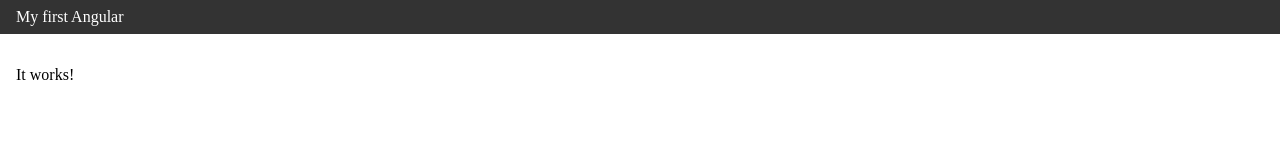
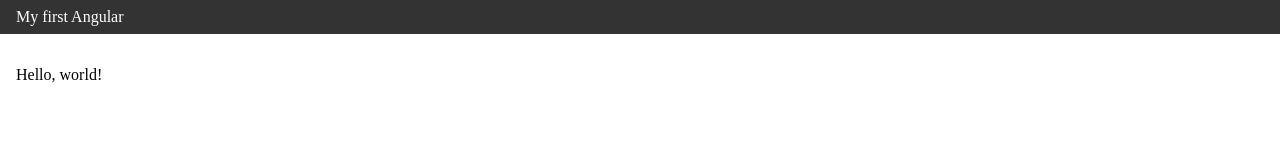
Before and after one commit to saadtresayyed10/learning-angular, an Angular app: page / in a window 1280 px wide. Shown: the top 160 px of the page. Built offline with nearby package versions, Linux system fonts and the light colour scheme.

Commit message:
Data binding with signal

```diff
--- a/src/app/home/home.component.html
+++ b/src/app/home/home.component.html
@@ -1,3 +1,3 @@
 <div class="main">
-    <p>It works!</p>
+    <p>{{myVar()}}, world!</p>
 </div>
--- a/src/app/home/home.component.ts
+++ b/src/app/home/home.component.ts
@@ -1,12 +1,12 @@
-import { Component } from '@angular/core';
+import { Component, signal } from '@angular/core';
 
 @Component({
   selector: 'app-home',
   standalone: true,
   imports: [],
   templateUrl: './home.component.html',
-  styleUrl: './home.component.scss'
+  styleUrl: './home.component.scss',
 })
 export class HomeComponent {
-
+  myVar = signal('Hello');
 }
```
